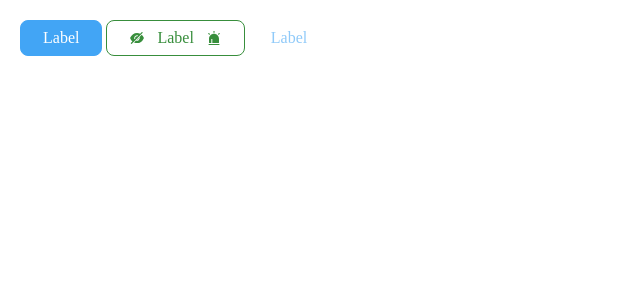
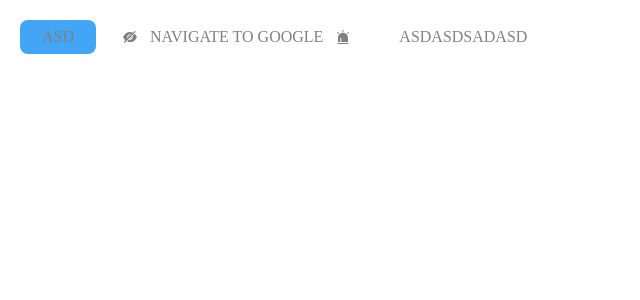
Before and after one commit to humanoid01/react-custom-components, a React (Vite) app in the folder react-custom-components/: page / in a window 1280 px wide. Shown: the top 300 px of the page, without its empty margins (0-640 px from the left). Built offline with nearby package versions, Linux system fonts and the light colour scheme.

Commit message:
Add @emotion/styled, expand interface, style component

```diff
--- a/react-custom-components/package.json
+++ b/react-custom-components/package.json
@@ -11,6 +11,7 @@
   },
   "dependencies": {
     "@emotion/react": "^11.11.0",
+    "@emotion/styled": "^11.11.0",
     "react": "^18.2.0",
     "react-dom": "^18.2.0",
     "react-icons": "^4.9.0",
--- a/react-custom-components/src/App.tsx
+++ b/react-custom-components/src/App.tsx
@@ -3,22 +3,37 @@
 import { AiFillEyeInvisible } from 'react-icons/ai';
 import { AiFillAlert } from 'react-icons/ai';
 import { Button } from './components/Button/Button';
-
 function App() {
   // const [text, setText] = useState('');
   // const [text2, setText2] = useState('');
   const style = { height: '100px', padding: '10px' };
   return (
     <div style={style}>
-      <Button variant='contained' color='primaryDark' size='large' />
+      <Button
+        variant='contained'
+        color='primaryDark'
+        size='large'
+        label='asd'
+        disabled
+      />
       <Button
         endIcon={<AiFillAlert />}
         startIcon={<AiFillEyeInvisible />}
         variant='outlined'
         color='successDark'
         size='large'
+        href='https://google.com'
+        target='_blank'
+        label={'Navigate to google'}
+        disabled
       />
-      <Button variant='text' color='primary' size='large' />
+      <Button
+        variant='text'
+        color='primary'
+        size='large'
+        label='asdasdsadasd'
+        disabled
+      />
     </div>
   );
 }
--- a/react-custom-components/src/components/Button/Button.styles.ts
+++ b/react-custom-components/src/components/Button/Button.styles.ts
@@ -5,6 +5,7 @@ interface BtnProps {
   size?: string;
   variant?: string;
   color?: string;
+  disabled?: boolean;
 }
 
 interface VariantStyles {
@@ -77,11 +78,18 @@ export const Btn = styled.div<BtnProps>`
   overflow: visible;
   vertical-align: middle;
   margin: 2px;
-  cursor: pointer;
+  cursor: ${props => (props.disabled ? 'default' : 'pointer')};
+  pointer-events: ${props => (props.disabled ? 'none' : 'all')};
   padding: ${props => selectSize(props.size)};
   background-color: ${props => selectStyle(props).backgroundColor};
-  border: ${props => selectStyle(props).border};
-  color: ${props => selectStyle(props).color};
+  border: ${props => {
+    if (props.disabled) return 'gray';
+    return selectStyle(props).border;
+  }};
+  color: ${props => {
+    if (props.disabled) return 'gray';
+    return selectStyle(props).color;
+  }};
   :hover {
     background-color: ${props => selectStyle(props).hover.backgroundColor};
   }
--- a/react-custom-components/src/components/Button/Button.tsx
+++ b/react-custom-components/src/components/Button/Button.tsx
@@ -1,12 +1,18 @@
 import { ReactNode } from 'react';
 import { ColorType } from '../../types/types';
 import { Btn, EndIcon, StartIcon } from './Button.styles';
+import { css } from '@emotion/react';
 interface ButtonProps {
   startIcon?: ReactNode;
   endIcon?: ReactNode;
   size?: 'small' | 'medium' | 'large';
   variant?: 'contained' | 'text' | 'outlined';
   color?: ColorType;
+  style?: object;
+  href?: string;
+  target?: string;
+  label?: string;
+  disabled?: boolean;
 }
 
 export const Button = ({
@@ -15,11 +21,29 @@ export const Button = ({
   size,
   variant,
   color,
+  style,
+  href,
+  target,
+  label,
+  disabled,
 }: ButtonProps) => {
   return (
-    <Btn size={size} variant={variant} color={color}>
+    <Btn
+      size={size}
+      variant={variant}
+      color={color}
+      style={style}
+      disabled={disabled}>
       {startIcon && <StartIcon> {startIcon} </StartIcon>}
-      <div>Label</div>
+      <a
+        href={href}
+        target={target}
+        css={css`
+          color: inherit;
+          text-decoration: none;
+        `}>
+        {label?.toUpperCase()}
+      </a>
       {endIcon && <EndIcon> {endIcon} </EndIcon>}
     </Btn>
   );
```
Also changed, not shown: 1 other file (tests, documents, lock files or other folders).
